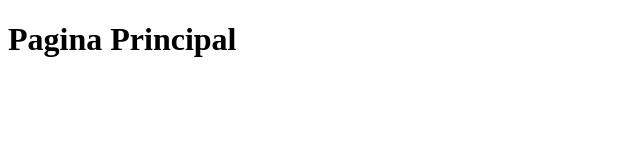
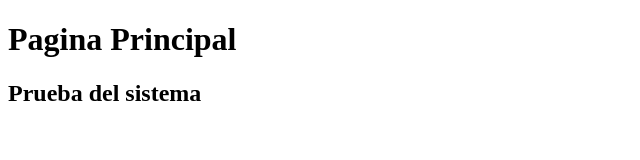
Before and after one commit to Anpe01/CursodeDiseno, a plain HTML site: page index.html in a window 1280 px wide. Shown: the whole page, without its empty margins (0-640 px from the left). Drawn offline with Linux system fonts and the light colour scheme.

Commit message:
Documento

```diff
--- a/index.html
+++ b/index.html
@@ -8,6 +8,6 @@
 </head>
 <body>
      <h1>Pagina Principal</h1>
-
+     <h2> Prueba del sistema </h2>
 </body>
 </html>
```
